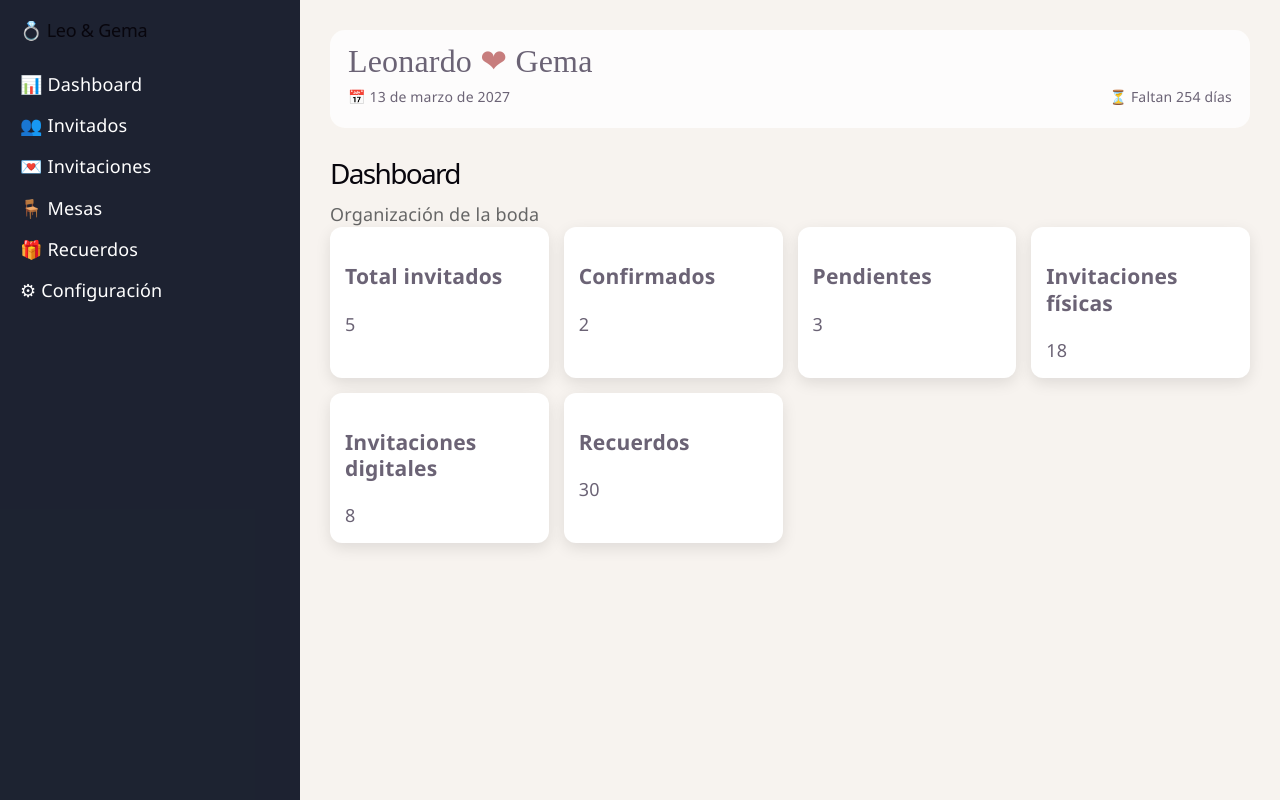
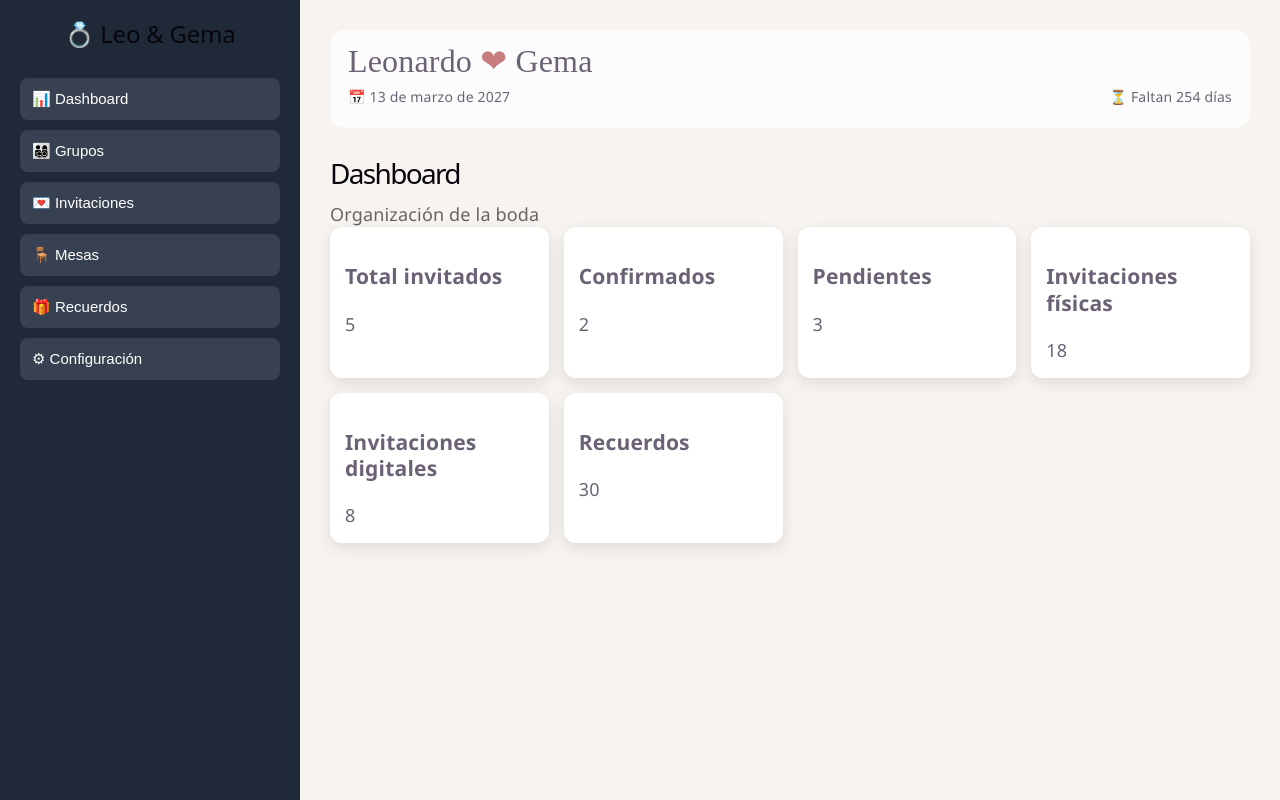
Before and after one commit to fredy2308/wedding-planner, a React (Vite) app: page / in a window 1280 px wide. Built offline with nearby package versions, Linux system fonts and the light colour scheme.

Commit message:
Resolviendo rebase y conflictos

```diff
--- a/src/App.jsx
+++ b/src/App.jsx
@@ -1,10 +1,12 @@
 import React from "react";
+import Sidebar from "./components/Sidebar";
+import Dashboard from "./pages/Dashboard/Dashboard";
+import Grupos from "./pages/Grupos/Grupos";
 
 function App() {
-
   const [page, setPage] = React.useState("dashboard");
 
-  // 👇 Invitados (SOLO UNA VEZ)
+  // 👇 Invitados
   const invitados = [
     { nombre: "Loyda", familia: "Leo", confirmado: false },
     { nombre: "Jose", familia: "Leo", confirmado: true },
@@ -13,7 +15,7 @@ function App() {
     { nombre: "Rubi", familia: "Leo", confirmado: true }
   ];
 
-  // 👇 Stats ahora SÍ definidos (antes faltaban)
+  // 👇 Stats
   const stats = {
     fisicas: 18,
     digitales: 8,
@@ -33,7 +35,6 @@ function App() {
   }
 
   function renderPage() {
-
     if (page === "dashboard") {
       return (
         <>
@@ -41,7 +42,6 @@ function App() {
           <p style={styles.subtitle}>Organización de la boda</p>
 
           <div style={styles.cards}>
-
             <div style={styles.card}>
               <h3>Total invitados</h3>
               <p>{total}</p>
@@ -71,10 +71,13 @@ function App() {
               <h3>Recuerdos</h3>
               <p>{stats.recuerdos}</p>
             </div>
-
           </div>
         </>
       );
+    }
+
+    if (page === "grupos") {
+      return <Grupos />;
     }
 
     if (page === "invitados") {
@@ -85,7 +88,6 @@ function App() {
           <div style={styles.table}>
             {invitados.map((i, index) => (
               <div key={index} style={styles.row}>
-
                 <span>{i.nombre}</span>
                 <span>{i.familia}</span>
 
@@ -105,7 +107,6 @@ function App() {
                 >
                   {i.confirmado ? "Confirmado" : "Pendiente"}
                 </button>
-
               </div>
             ))}
           </div>
@@ -142,35 +143,18 @@ function App() {
     if (page === "config") {
       return <h1 style={styles.title}>Configuración ⚙ (en construcción)</h1>;
     }
+
+    return null;
   }
 
   return (
     <div style={styles.page}>
-
-      {/* FLORES */}
       <div style={styles.florLayerTop}></div>
       <div style={styles.florLayerBottom}></div>
 
-      {/* SIDEBAR */}
-      <div style={styles.sidebar}>
-        <h2 style={styles.logo}>💍 Leo & Gema</h2>
+      <Sidebar page={page} setPage={setPage} />
 
-        <div style={styles.menu}>
-
-          <p onClick={() => setPage("dashboard")}>📊 Dashboard</p>
-          <p onClick={() => setPage("invitados")}>👥 Invitados</p>
-          <p onClick={() => setPage("invitaciones")}>💌 Invitaciones</p>
-          <p onClick={() => setPage("mesas")}>🪑 Mesas</p>
-          <p onClick={() => setPage("recuerdos")}>🎁 Recuerdos</p>
-          <p onClick={() => setPage("config")}>⚙ Configuración</p>
-
-        </div>
-      </div>
-
-      {/* MAIN */}
       <div style={styles.main}>
-
-        {/* HEADER */}
         <div style={styles.header}>
           <div style={styles.names}>
             Leonardo <span style={styles.heart}>❤</span> Gema
@@ -183,14 +167,12 @@ function App() {
         </div>
 
         {renderPage()}
-
       </div>
     </div>
   );
 }
 
 const styles = {
-
   page: {
     width: "100vw",
     minHeight: "100vh",
@@ -198,89 +180,44 @@ const styles = {
     fontFamily: "'Segoe UI', sans-serif",
     background: "#f7f3ef"
   },
-
-  sidebar: {
-    width: "260px",
-    background: "rgba(17, 24, 39, 0.95)",
-    color: "white",
-    padding: "20px"
-  },
-
-  logo: {
-    fontSize: "18px",
-    marginBottom: "30px"
-  },
-
-  menu: {
-    display: "flex",
-    flexDirection: "column",
-    gap: "15px",
-    cursor: "pointer"
-  },
-
-  main: {
-    flex: 1,
-    padding: "30px"
-  },
-
+  main: { flex: 1, padding: "30px" },
   header: {
     marginBottom: "25px",
     padding: "18px",
     background: "rgba(255,255,255,0.8)",
     borderRadius: "15px"
   },
-
-  names: {
-    fontSize: "32px",
-    fontFamily: "cursive",
-    marginBottom: "10px"
-  },
-
-  heart: {
-    color: "#c77d7d"
-  },
-
+  names: { fontSize: "32px", fontFamily: "cursive", marginBottom: "10px" },
+  heart: { color: "#c77d7d" },
   weddingInfo: {
     display: "flex",
     justifyContent: "space-between",
     fontSize: "14px"
   },
-
-  title: {
-    fontSize: "28px",
-    marginBottom: "15px"
-  },
-
-  subtitle: {
-    color: "#666"
-  },
-
+  title: { fontSize: "28px", marginBottom: "15px" },
+  subtitle: { color: "#666" },
   cards: {
     display: "grid",
     gridTemplateColumns: "repeat(auto-fit, minmax(180px, 1fr))",
     gap: "15px"
   },
-
   card: {
     background: "white",
     padding: "15px",
     borderRadius: "12px",
     boxShadow: "0 5px 15px rgba(0,0,0,0.1)"
   },
-
   table: {
     background: "white",
     padding: "10px",
     borderRadius: "10px"
   },
-
   row: {
     display: "flex",
     justifyContent: "space-between",
     padding: "8px",
     borderBottom: "1px solid #eee"
   },
-
   florLayerTop: {},
   florLayerBottom: {}
 };
--- /dev/null
+++ b/src/components/Sidebar.jsx
@@ -0,0 +1,88 @@
+function Sidebar({ page, setPage }) {
+  return (
+    <div style={styles.sidebar}>
+      <h2 style={styles.logo}>💍 Leo & Gema</h2>
+
+      <div style={styles.menu}>
+
+        <button
+          style={styles.button}
+          onClick={() => setPage("dashboard")}
+        >
+          📊 Dashboard
+        </button>
+
+        <button
+          style={styles.button}
+          onClick={() => setPage("grupos")}
+        >
+          👨‍👩‍👧‍👦 Grupos
+        </button>
+
+        <button
+          style={styles.button}
+          onClick={() => setPage("invitaciones")}
+        >
+          💌 Invitaciones
+        </button>
+
+        <button
+          style={styles.button}
+          onClick={() => setPage("mesas")}
+        >
+          🪑 Mesas
+        </button>
+
+        <button
+          style={styles.button}
+          onClick={() => setPage("recuerdos")}
+        >
+          🎁 Recuerdos
+        </button>
+
+        <button
+          style={styles.button}
+          onClick={() => setPage("config")}
+        >
+          ⚙ Configuración
+        </button>
+
+      </div>
+    </div>
+  );
+}
+
+const styles = {
+  sidebar: {
+    width: "260px",
+    background: "#1f2937",
+    color: "white",
+    padding: "20px",
+    display: "flex",
+    flexDirection: "column"
+  },
+
+  logo: {
+    marginBottom: "30px",
+    textAlign: "center"
+  },
+
+  menu: {
+    display: "flex",
+    flexDirection: "column",
+    gap: "10px"
+  },
+
+  button: {
+    padding: "12px",
+    border: "none",
+    borderRadius: "8px",
+    background: "#374151",
+    color: "white",
+    cursor: "pointer",
+    textAlign: "left",
+    fontSize: "15px"
+  }
+};
+
+export default Sidebar;
--- /dev/null
+++ b/src/data/grupos.js
@@ -0,0 +1,42 @@
+const grupos = [
+  {
+    id: 1,
+    representante: "Tía Wendy",
+    lado: "Gema",
+    categoria: "Familia",
+    familia: "Ramos Echeverría",
+    tipoInvitacion: "Física",
+    confirmado: false,
+    recuerdo: true,
+    mesa: null,
+
+    personas: [
+      "Wendy",
+      "Alan",
+      "Linda",
+      "Bambi",
+      "Chabela",
+      "Matías",
+      "Jonny"
+    ]
+  },
+
+  {
+    id: 2,
+    representante: "Chable Caamal",
+    lado: "Leo",
+    categoria: "Familia",
+    familia: "Chable Caamal",
+    tipoInvitacion: "Física",
+    confirmado: true,
+    recuerdo: true,
+    mesa: null,
+
+    personas: [
+      "Loyda",
+      "José"
+    ]
+  }
+];
+
+export default grupos;
--- /dev/null
+++ b/src/pages/Dashboard/Dashboard.jsx
@@ -0,0 +1,13 @@
+function Dashboard() {
+  return (
+    <div>
+
+      <h1>Dashboard</h1>
+
+      <p>Bienvenidos al Wedding Planner 💍</p>
+
+    </div>
+  );
+}
+
+export default Dashboard;
--- /dev/null
+++ b/src/pages/Grupos/Grupos.jsx
@@ -0,0 +1,230 @@
+import React from "react";
+import gruposData from "../../data/grupos";
+
+function Grupos() {
+
+  const [grupos, setGrupos] = React.useState(() => {
+    const guardado = localStorage.getItem("grupos");
+    return guardado ? JSON.parse(guardado) : gruposData;
+  });
+
+  React.useEffect(() => {
+    localStorage.setItem("grupos", JSON.stringify(grupos));
+  }, [grupos]);
+
+  const [search, setSearch] = React.useState("");
+  const [selected, setSelected] = React.useState(null);
+
+  function updateGrupo(cambios) {
+    if (!selected) return;
+
+    setGrupos(prev =>
+      prev.map(g =>
+        g.id === selected.id
+          ? { ...g, ...cambios }
+          : g
+      )
+    );
+
+    setSelected(prev =>
+      prev ? { ...prev, ...cambios } : prev
+    );
+  }
+
+  const filtrados = grupos.filter(g =>
+    g.representante.toLowerCase().includes(search.toLowerCase()) ||
+    g.familia.toLowerCase().includes(search.toLowerCase())
+  );
+
+  return (
+    <div style={{ padding: "20px", color: "#111827" }}>
+
+      {/* HEADER */}
+      <div style={{
+        display: "flex",
+        justifyContent: "space-between",
+        alignItems: "center",
+        marginBottom: "20px"
+      }}>
+        <h1>👨‍👩‍👧‍👦 Grupos</h1>
+
+       <button
+  onClick={() => {
+    const nuevoGrupo = {
+      id: Date.now(),
+      representante: "Nuevo grupo",
+      familia: "Sin familia",
+      lado: "Leo",
+      personas: ["Persona 1"]
+    };
+
+    setGrupos(prev => [...prev, nuevoGrupo]);
+    setSelected(nuevoGrupo);
+  }}
+>
+  ➕ Nuevo grupo
+</button>
+      </div>
+
+      {/* SEARCH */}
+      <input
+        placeholder="Buscar grupo..."
+        value={search}
+        onChange={(e) => setSearch(e.target.value)}
+        style={{
+          width: "100%",
+          padding: "10px",
+          marginBottom: "20px",
+          borderRadius: "8px",
+          border: "1px solid #ccc",
+          color: "#111827",
+          background: "white"
+        }}
+      />
+
+      {/* LISTA */}
+      <div style={{ display: "grid", gap: "15px" }}>
+        {filtrados.map(grupo => (
+          <div
+            key={grupo.id}
+            onClick={() => setSelected(grupo)}
+            style={{
+              background: "white",
+              padding: "15px",
+              borderRadius: "12px",
+              boxShadow: "0 3px 10px rgba(0,0,0,0.1)",
+              cursor: "pointer",
+              color: "#111827"
+            }}
+          >
+            <h2 style={{ margin: 0 }}>
+              {grupo.representante}
+            </h2>
+
+            <p style={{ margin: "5px 0", color: "#6b7280" }}>
+              {grupo.familia} • {grupo.lado}
+            </p>
+
+            <p style={{ margin: 0 }}>
+              👥 {grupo.personas.length} personas
+            </p>
+          </div>
+        ))}
+      </div>
+
+      {/* PANEL */}
+      {selected && (
+        <div style={{
+          position: "fixed",
+          right: 0,
+          top: 0,
+          width: "350px",
+          height: "100vh",
+          background: "white",
+          boxShadow: "-5px 0 15px rgba(0,0,0,0.2)",
+          padding: "20px",
+          color: "#111827"
+        }}>
+
+          <button
+            onClick={() => setSelected(null)}
+            style={{
+              marginBottom: "15px",
+              background: "#ef4444",
+              color: "white",
+              border: "none",
+              padding: "8px 10px",
+              borderRadius: "6px",
+              cursor: "pointer"
+            }}
+          >
+            ❌ Cerrar
+          </button>
+
+          {/* REPRESENTANTE */}
+          <input
+            value={selected.representante}
+            onChange={(e) =>
+              updateGrupo({ representante: e.target.value })
+            }
+            style={{
+              fontSize: "18px",
+              fontWeight: "bold",
+              width: "100%",
+              marginBottom: "10px"
+            }}
+          />
+
+          <p>{selected.familia}</p>
+          <p>Lado: {selected.lado}</p>
+
+          <h4>Personas</h4>
+
+          <ul style={{ paddingLeft: 0 }}>
+            {selected.personas.map((p, i) => (
+              <li
+                key={i}
+                style={{
+                  display: "flex",
+                  gap: "8px",
+                  marginBottom: "8px"
+                }}
+              >
+                <input
+                  value={p}
+                  onChange={(e) => {
+                    const nuevas = [...selected.personas];
+                    nuevas[i] = e.target.value;
+                    updateGrupo({ personas: nuevas });
+                  }}
+                  style={{ flex: 1, padding: "5px" }}
+                />
+
+                <button
+                  onClick={() => {
+                    const nuevas = selected.personas.filter((_, index) => index !== i);
+                    updateGrupo({ personas: nuevas });
+                  }}
+                  style={{
+                    background: "#ef4444",
+                    color: "white",
+                    border: "none",
+                    padding: "5px 8px",
+                    borderRadius: "5px",
+                    cursor: "pointer"
+                  }}
+                >
+                  ✖
+                </button>
+              </li>
+            ))}
+          </ul>
+
+          {/* AGREGAR PERSONA */}
+          <button
+            onClick={() => {
+              updateGrupo({
+                personas: [...selected.personas, "Nueva persona"]
+              });
+            }}
+            style={{
+              marginTop: "10px",
+              padding: "8px 10px",
+              border: "none",
+              borderRadius: "6px",
+              background: "#111827",
+              color: "white",
+              cursor: "pointer"
+            }}
+          >
+            ➕ Agregar persona
+          </button>
+
+        </div>
+      )}
+
+    </div>
+  );
+}
+
+export default Grupos;
```
